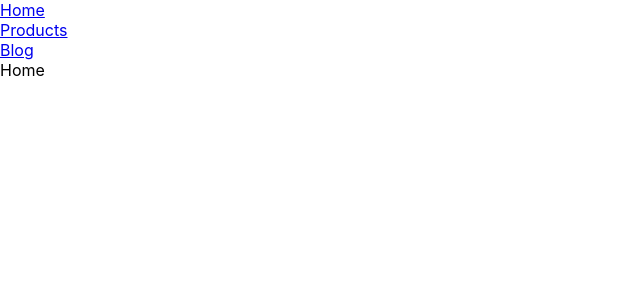
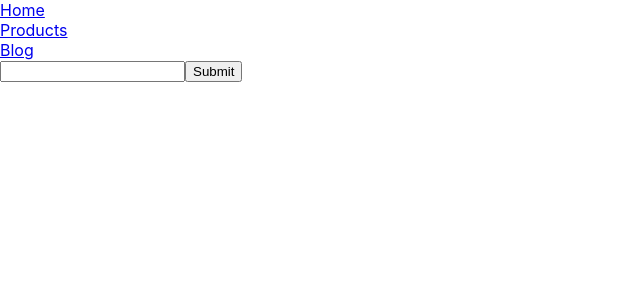
Before and after one commit to goldrunnercode/CPSC-471-Final-Project, a React (Create React App) app in the folder WebApp/my-app/: page / in a window 1280 px wide. Shown: the top 300 px of the page, without its empty margins (0-640 px from the left). Built offline with nearby package versions, Linux system fonts and the light colour scheme.

Commit message:
home stuff

```diff
--- a/WebApp/my-app/src/Pages/Home.js
+++ b/WebApp/my-app/src/Pages/Home.js
@@ -1,5 +1,27 @@
 import React from 'react'
+
+// Make a text input field, and store the value in the state, then display it once the user presses enter
 function Home() {
-  return <div>Home</div>
+  const [text, setText] = React.useState('')
+  const [display, setDisplay] = React.useState('')
+
+  const handleChange = (event) => {
+    setText(event.target.value)
+  }
+
+  const handleSubmit = (event) => {
+    event.preventDefault()
+    setDisplay(text)
+  }
+
+  return (
+    <div>
+      <form onSubmit={handleSubmit}>
+        <input type="text" value={text} onChange={handleChange} />
+        <button type="submit">Submit</button>
+      </form>
+      <p>{display}</p>
+    </div>
+  )
 }
 export default Home
```
